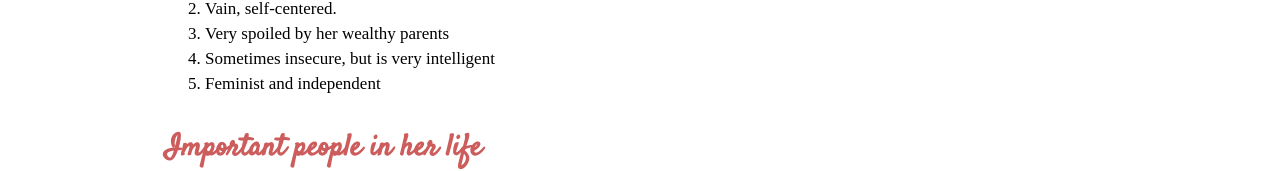
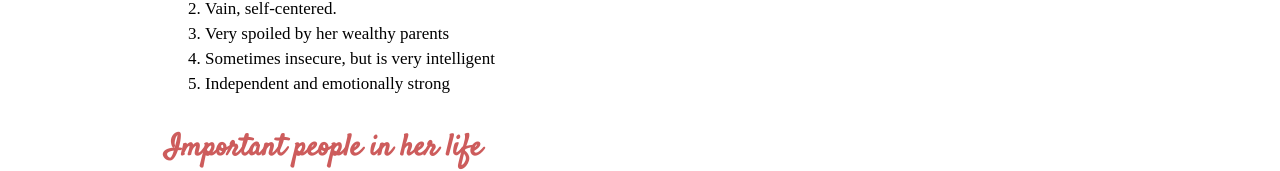
Before and after one commit to SherlockDeclan/Cartoon-hero, a plain HTML site: page index.html in a window 1280 px wide. Shown: the part 975-1146 px from the top of the page. Drawn offline with Linux system fonts and the light colour scheme.

Commit message:
change some content

```diff
--- a/index.html
+++ b/index.html
@@ -32,7 +32,7 @@
 			<li>Vain, self-centered.</li>
 			<li>Very spoiled by her wealthy parents</li>
 			<li>Sometimes insecure, but is very intelligent</li>
-			<li>Feminist and independent</li>
+			<li>Independent and emotionally strong</li>
 		</ol>
 
 	    <!-- People in life -->
```
